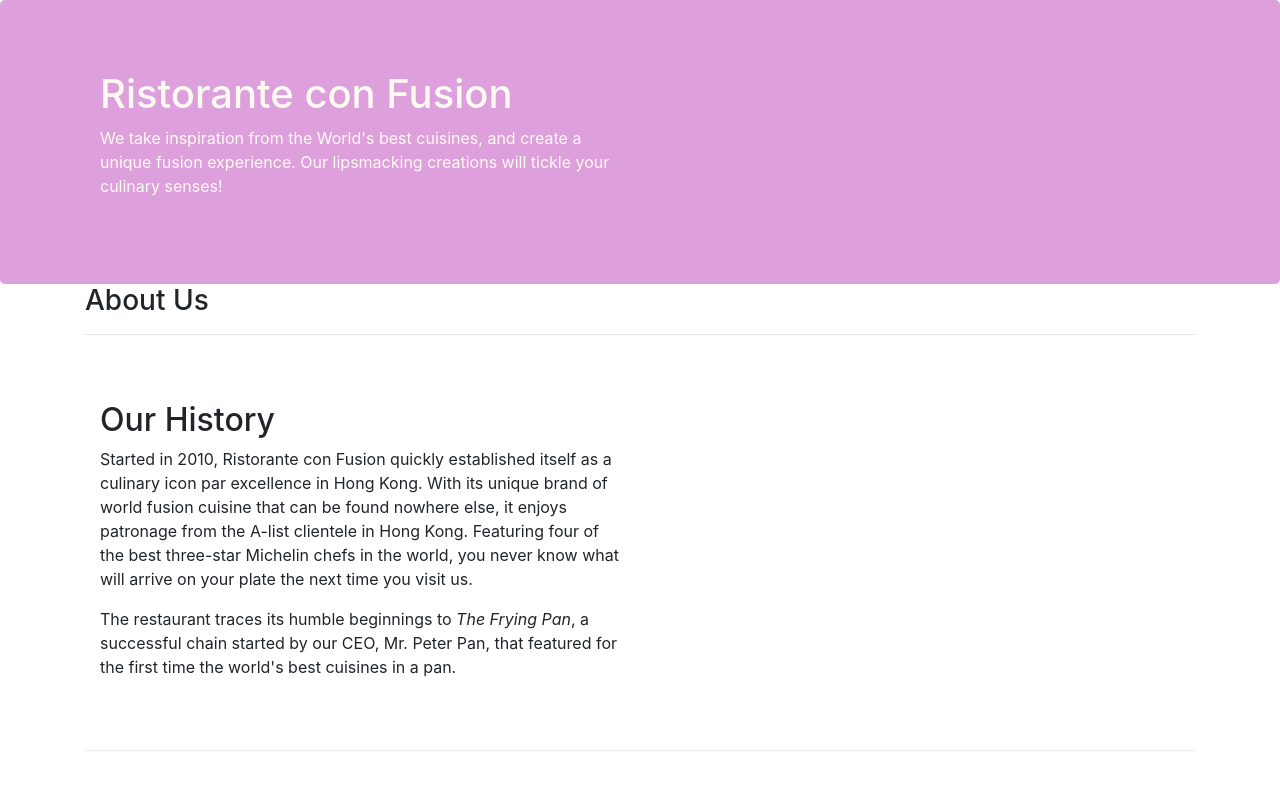
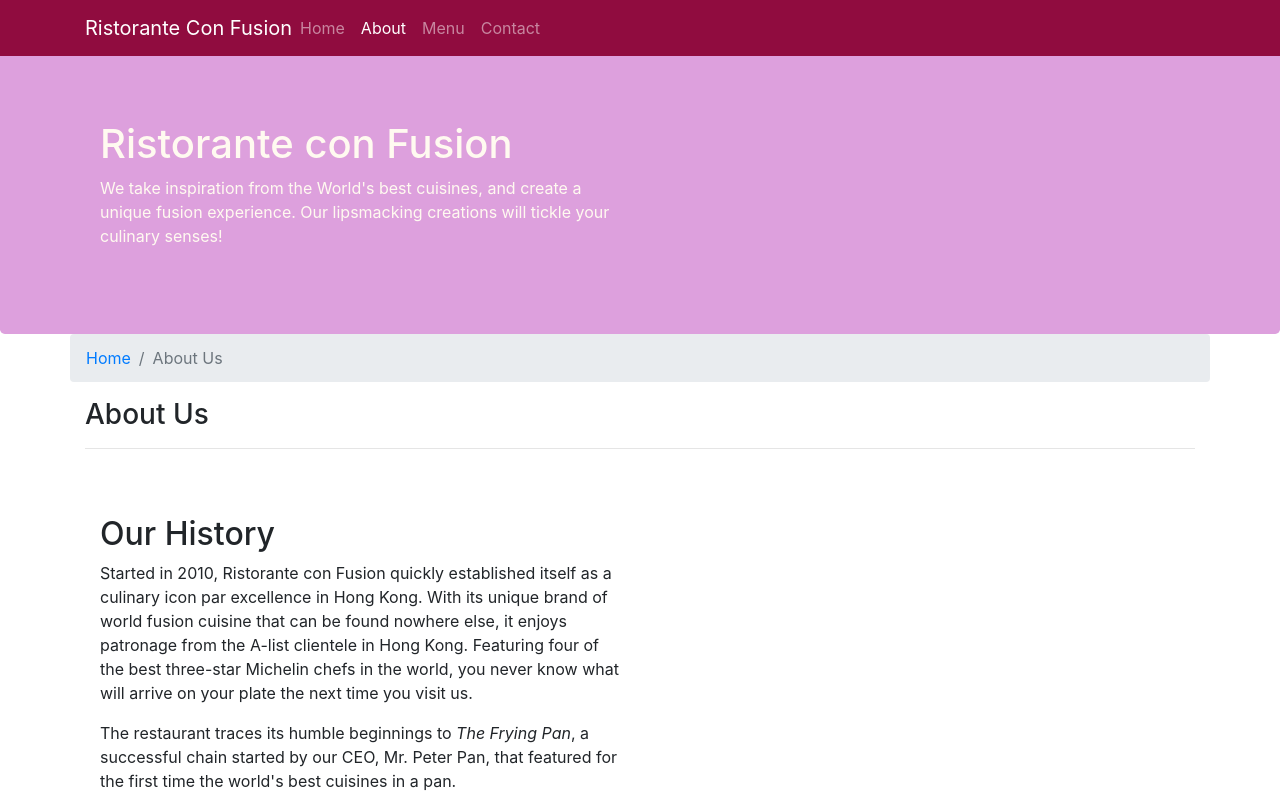
Before and after one commit to nrrf/conFusion, a website: page aboutus.html in a window 1280 px wide. Shown: the top 798 px of the page. Drawn offline with nearby package versions, Linux system fonts and the light colour scheme.

Commit message:
navbar and breadcrumbs

```diff
--- a/aboutus.html
+++ b/aboutus.html
@@ -20,6 +20,33 @@
 
 <body>
 
+    <nav class="navbar navbar-dark navbar-expand-sm fixed-top">
+        <div class="container">
+            <button class="navbar-toggler" type="button" data-toggle="collapse" data-target="#Navbar">
+                <span class="navbar-toggler-icon"></span>
+            </button>
+            <a class="navbar-brand mr-auto" href="./index.html">Ristorante Con Fusion</a>
+
+            <div class="collapse navbar-collapse" id="Navbar">
+                <ul class="navbar-nav mr-auto">
+                    <!--mr define la margen derecha-->
+                    <li class="nav-item">
+                        <a class="nav-link" href="./index.html">Home</a>
+                    </li>
+                    <li class="nav-item active">
+                        <a class="nav-link" href="#">About</a>
+                    </li>
+                    <li class="nav-item">
+                        <a class="nav-link" href="#">Menu</a>
+                    </li>
+                    <li class="nav-item">
+                        <a class="nav-link" href="#">Contact</a>
+                    </li>
+                </ul>
+            </div>
+        </div>
+    </nav>
+
     <header class="jumbotron">
         <div class="container">
             <div class="row row-header">
@@ -34,8 +61,14 @@
     </header>
 
     <div class="container">
-        <div>
-            <div>
+        <div class="row">
+            <ol class="col-12 breadcrumb">
+                <li class="breadcrumb-item">
+                    <a href="./index.html">Home</a>
+                </li>
+                <li class="breadcrumb-item active">About Us</li>
+            </ol>
+            <div class="col-12">
                 <h3>About Us</h3>
                 <hr>
             </div>
@@ -79,7 +112,7 @@
                 <div class="col-4 offset-1 col-sm-2">
                     <h5>Links</h5>
                     <ul class="list-unstyled">
-                        <li><a href="#">Home</a></li>
+                        <li><a href="./index.html">Home</a></li>
                         <li><a href="#">About</a></li>
                         <li><a href="#">Menu</a></li>
                         <li><a href="#">Contact</a></li>
@@ -87,7 +120,7 @@
                 </div>
                 <div class="col-7 col-sm-5">
                     <h5>Our Address</h5>
-                    <address class="address">
+                    <address>
 		              121, Clear Water Bay Road<br>
 		              Clear Water Bay, Kowloon<br>
 		              HONG KONG<br>
--- a/css/styles.css
+++ b/css/styles.css
@@ -28,10 +28,20 @@
 
 /* esto se va a graegar de manera adicional al jubutron q se tenia de bootstrap*/
 
-.address {
+address {
     font-size: 80%;
     margin: 0px;
     color: black;
+}
+
+body {
+    padding: 50px 0px 0px 0px;
+    z-index: 0;
+}
+
+.navbar-dark {
+    /*propiedades adicionales al que viene por defecto de bootstrap*/
+    background-color: #900c3f;
 }
 
 @media (max-width: 575px) {
```
Also changed, not shown: guide_section_2_1.txt (added, +28 -0 lines), index.html (+29 -1 lines), 2 other files.
